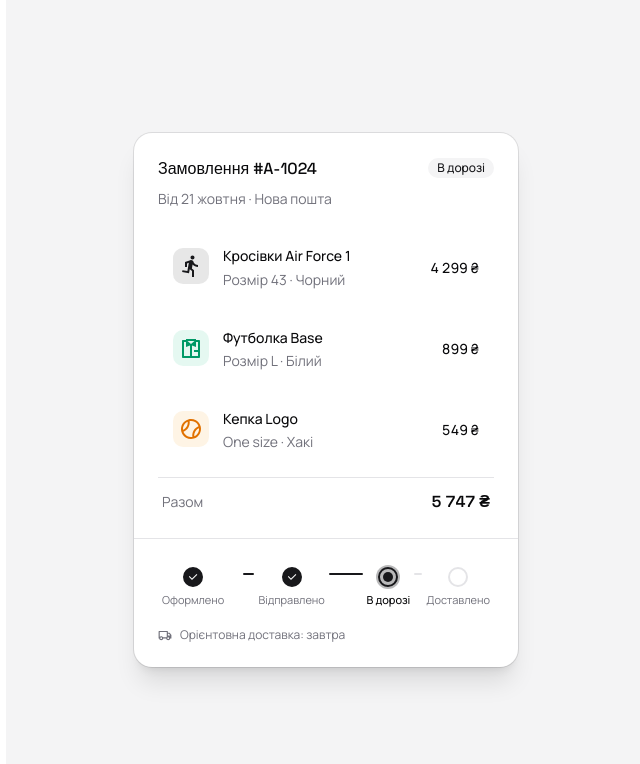
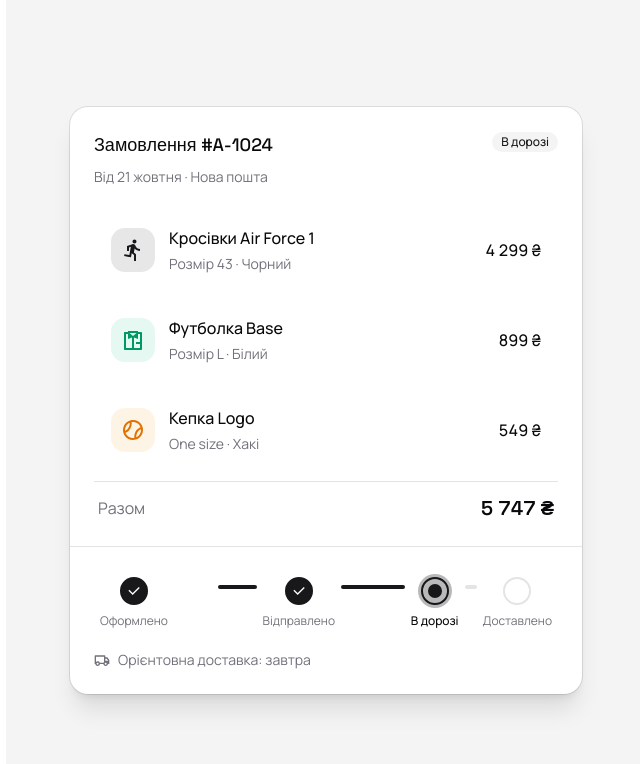
Before and after one commit to takedelight/shop, a Next.js app in the folder apps/web/: page /auth/login in a window 1280 px wide. Shown: the top 764 px of the page, without its empty margins (634-1274 px from the left). Built offline with nearby package versions, Linux system fonts and the light colour scheme.

Commit message:
style(web): enlarge order preview widget (max-w-lg, bigger items and tracker)

```diff
--- a/apps/web/src/widgets/order-preview/ui/OrderPreview.tsx
+++ b/apps/web/src/widgets/order-preview/ui/OrderPreview.tsx
@@ -65,9 +65,9 @@ export const OrderPreview = () => {
   const isDelivered = activeStep === steps.length - 1;
 
   return (
-    <Card className="w-full max-w-sm shadow-xl">
+    <Card className="w-full max-w-lg shadow-xl">
       <CardHeader>
-        <CardTitle>Замовлення #A-1024</CardTitle>
+        <CardTitle className="text-lg">Замовлення #A-1024</CardTitle>
         <CardDescription>Від 21 жовтня · Нова пошта</CardDescription>
         <CardAction>
           <Badge variant={isDelivered ? "default" : "secondary"}>{steps[activeStep].label}</Badge>
@@ -79,16 +79,16 @@ export const OrderPreview = () => {
           const Icon = item.icon;
 
           return (
-            <Item key={item.name} size="sm">
-              <ItemMedia className={`size-9 rounded-lg ${item.tone}`}>
+            <Item key={item.name}>
+              <ItemMedia className={`size-11 rounded-xl ${item.tone}`}>
                 <Icon />
               </ItemMedia>
               <ItemContent>
-                <ItemTitle>{item.name}</ItemTitle>
+                <ItemTitle className="text-base">{item.name}</ItemTitle>
                 <ItemDescription>{item.meta}</ItemDescription>
               </ItemContent>
               <ItemActions>
-                <span className="text-sm font-medium tabular-nums">{item.price}</span>
+                <span className="text-base font-medium tabular-nums">{item.price}</span>
               </ItemActions>
             </Item>
           );
@@ -97,8 +97,8 @@ export const OrderPreview = () => {
         <Separator />
 
         <div className="flex items-center justify-between px-1">
-          <span className="text-sm text-muted-foreground">Разом</span>
-          <span className="font-heading text-base font-semibold tabular-nums">5 747 ₴</span>
+          <span className="text-base text-muted-foreground">Разом</span>
+          <span className="font-heading text-xl font-semibold tabular-nums">5 747 ₴</span>
         </div>
       </CardContent>
 
@@ -113,7 +113,7 @@ export const OrderPreview = () => {
                 {index > 0 && (
                   <div
                     aria-hidden
-                    className={`mt-2.5 h-0.5 min-w-2 flex-1 rounded-full transition-colors ${
+                    className={`mt-3.5 h-1 min-w-3 flex-1 rounded-full transition-colors ${
                       index <= activeStep ? "bg-primary" : "bg-border"
                     }`}
                   />
@@ -122,25 +122,25 @@ export const OrderPreview = () => {
                   type="button"
                   aria-current={isActive}
                   onClick={() => setActiveStep(index)}
-                  className="group flex flex-col items-center gap-1.5 rounded-xl p-1 outline-none focus-visible:ring-[3px] focus-visible:ring-ring/50"
+                  className="group flex flex-col items-center gap-2 rounded-xl p-1.5 outline-none focus-visible:ring-[3px] focus-visible:ring-ring/50"
                 >
                   <span
-                    className={`relative flex size-5 items-center justify-center rounded-full border-2 transition-colors ${
+                    className={`relative flex size-7 items-center justify-center rounded-full border-2 transition-colors ${
                       isDone || isActive
                         ? "border-primary text-primary-foreground"
                         : "border-border bg-background text-transparent"
                     } ${isDone ? "bg-primary" : "bg-background"}`}
                   >
-                    {isDone && <RiCheckLine className="size-3" />}
+                    {isDone && <RiCheckLine className="size-4" />}
                     {isActive && (
                       <>
-                        <span className="absolute inset-[-4px] animate-ping rounded-full bg-primary/30" />
-                        <span className="size-2.5 rounded-full bg-primary" />
+                        <span className="absolute inset-[-5px] animate-ping rounded-full bg-primary/30" />
+                        <span className="size-3.5 rounded-full bg-primary" />
                       </>
                     )}
                   </span>
                   <span
-                    className={`text-[11px] leading-tight whitespace-nowrap ${
+                    className={`text-xs leading-tight whitespace-nowrap ${
                       isActive ? "font-medium text-foreground" : "text-muted-foreground"
                     }`}
                   >
@@ -152,8 +152,8 @@ export const OrderPreview = () => {
           })}
         </ol>
 
-        <div className="flex w-full items-center gap-2 text-xs text-muted-foreground">
-          <RiTruckLine className="size-3.5 shrink-0" />
+        <div className="flex w-full items-center gap-2 text-sm text-muted-foreground">
+          <RiTruckLine className="size-4 shrink-0" />
           <span>Орієнтовна доставка: завтра</span>
         </div>
       </CardFooter>
```
